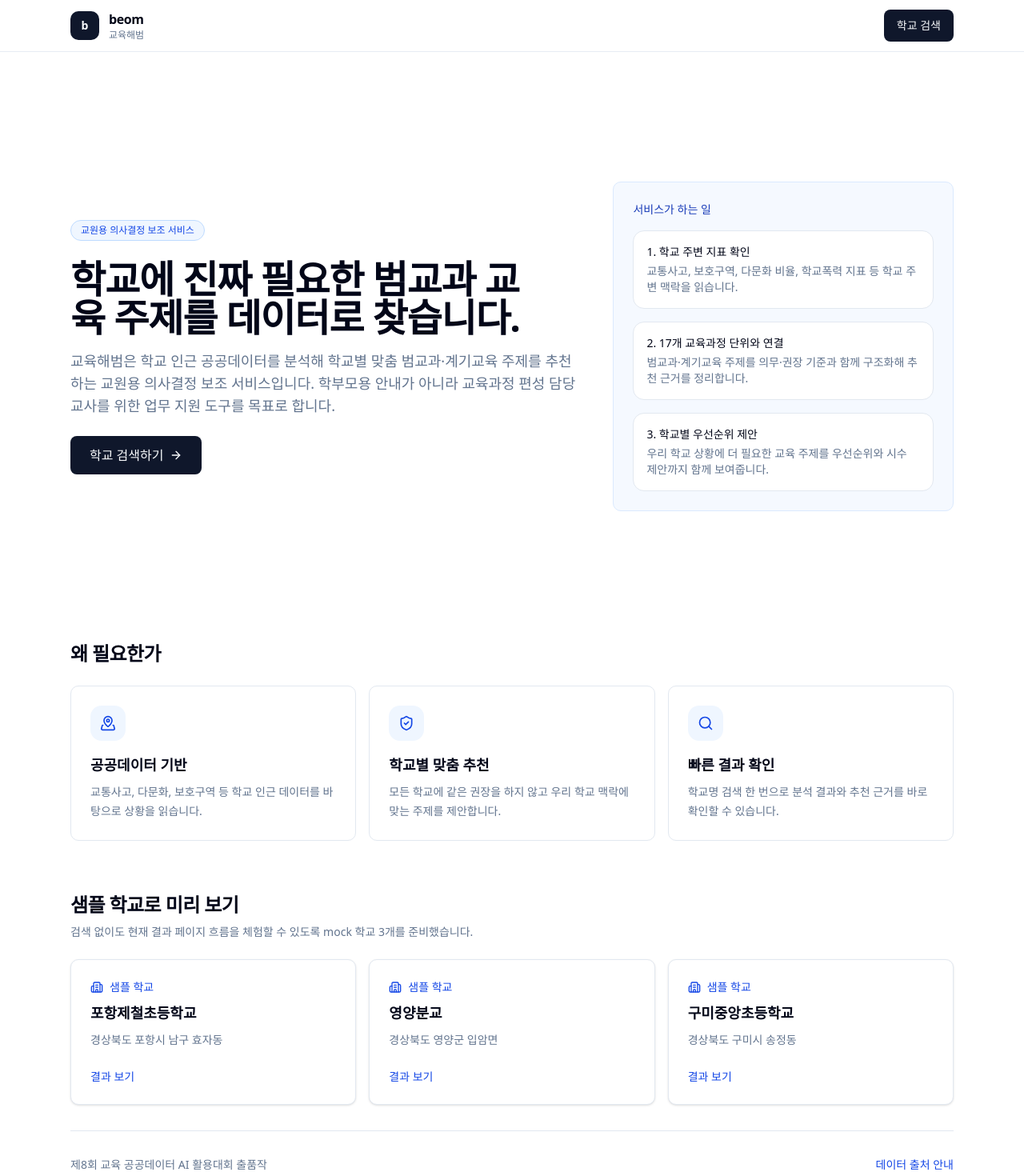
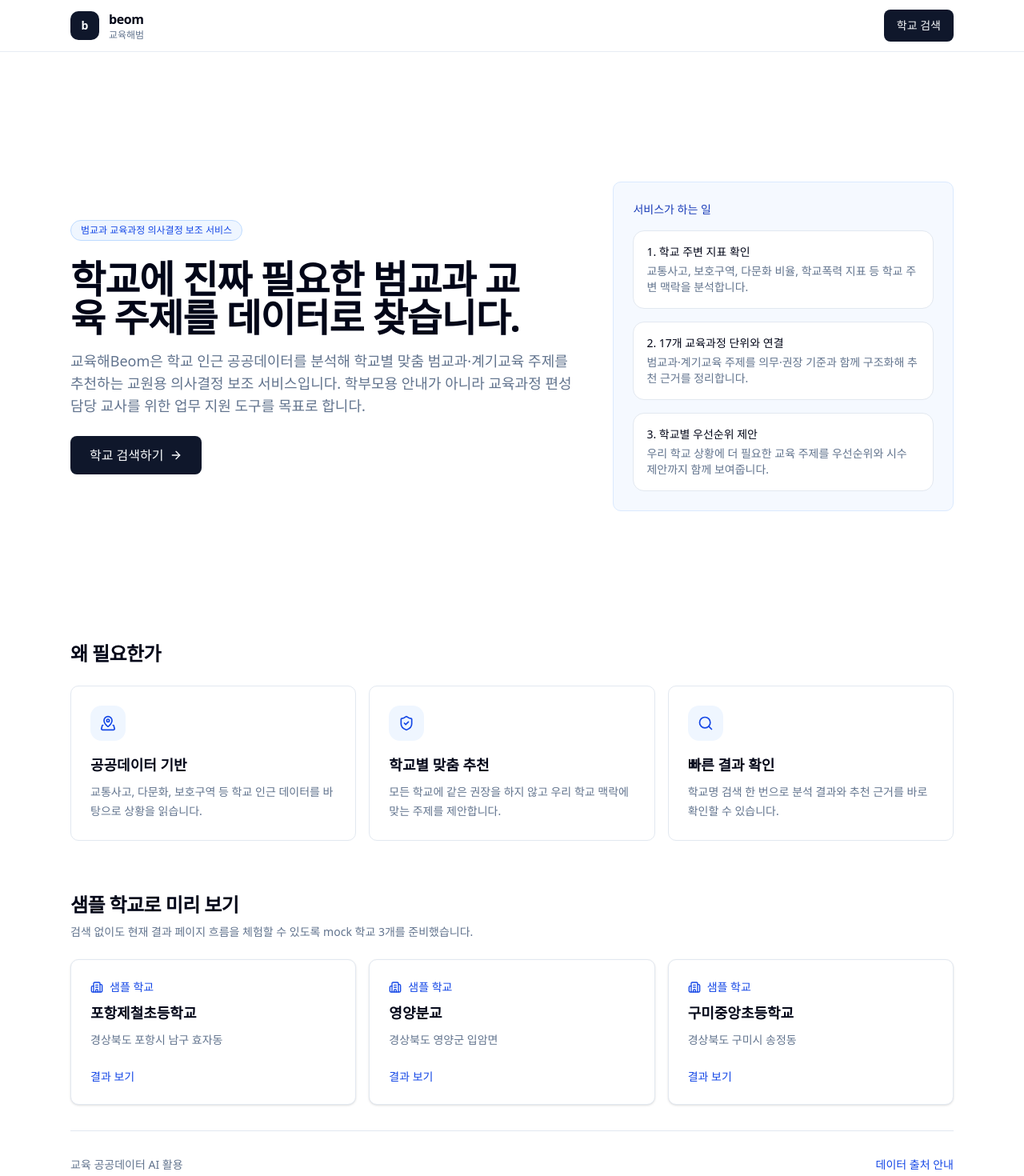
Before and after one commit to bin7335/beom, a Next.js app: page / in a window 1280 px wide. Shown: the top 1470 px of the page at 80% size. Built offline with nearby package versions, Linux system fonts and the light colour scheme.

Commit message:
Update page.tsx
명칭 및 내용 수정

```diff
--- a/src/app/page.tsx
+++ b/src/app/page.tsx
@@ -30,14 +30,14 @@ export default function HomePage() {
       <section className="grid min-h-[calc(100vh-8rem)] items-center gap-10 py-8 lg:grid-cols-[1.2fr_0.8fr]">
         <div className="space-y-6">
           <div className="inline-flex w-fit items-center rounded-full border border-blue-200 bg-blue-50 px-3 py-1 text-xs font-medium text-blue-700">
-            교원용 의사결정 보조 서비스
+            범교과 교육과정 의사결정 보조 서비스
           </div>
           <div className="space-y-4">
             <h1 className="max-w-3xl text-4xl font-semibold tracking-tight text-balance sm:text-5xl">
               학교에 진짜 필요한 범교과 교육 주제를 데이터로 찾습니다.
             </h1>
             <p className="max-w-2xl text-base leading-7 text-muted-foreground sm:text-lg">
-              교육해범은 학교 인근 공공데이터를 분석해 학교별 맞춤 범교과·계기교육 주제를 추천하는
+              교육해Beom은 학교 인근 공공데이터를 분석해 학교별 맞춤 범교과·계기교육 주제를 추천하는
               교원용 의사결정 보조 서비스입니다. 학부모용 안내가 아니라 교육과정 편성 담당 교사를 위한
               업무 지원 도구를 목표로 합니다.
             </p>
@@ -59,7 +59,7 @@ export default function HomePage() {
               <div className="rounded-xl border bg-background p-4">
                 <div className="text-sm font-medium">1. 학교 주변 지표 확인</div>
                 <div className="mt-1 text-sm text-muted-foreground">
-                  교통사고, 보호구역, 다문화 비율, 학교폭력 지표 등 학교 주변 맥락을 읽습니다.
+                  교통사고, 보호구역, 다문화 비율, 학교폭력 지표 등 학교 주변 맥락을 분석합니다.
                 </div>
               </div>
               <div className="rounded-xl border bg-background p-4">
@@ -133,7 +133,7 @@ export default function HomePage() {
 
       <footer className="border-t py-8">
         <div className="flex flex-col gap-2 text-sm text-muted-foreground sm:flex-row sm:items-center sm:justify-between">
-          <div>제8회 교육 공공데이터 AI 활용대회 출품작</div>
+          <div>교육 공공데이터 AI 활용</div>
           <Link href="/data-sources" className="font-medium text-blue-700 hover:underline">
             데이터 출처 안내
           </Link>
```
